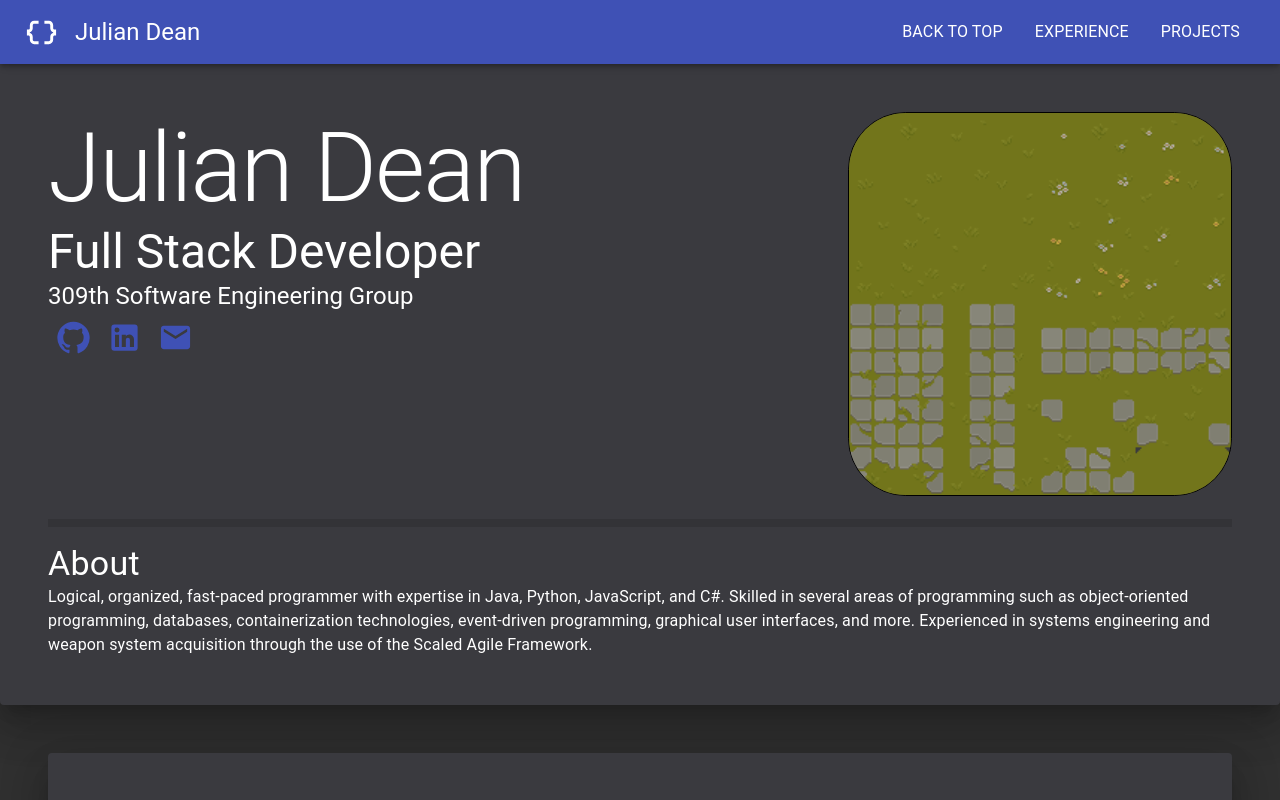
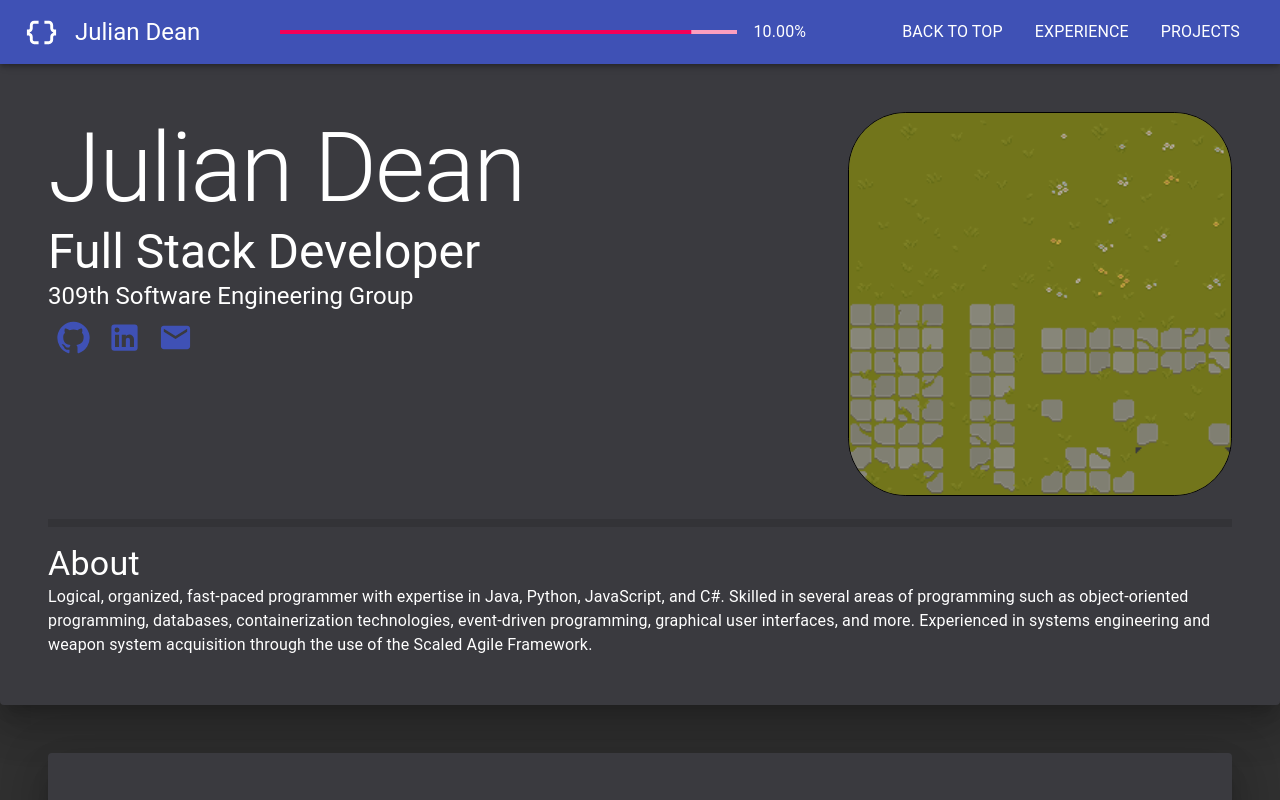
Before and after one commit to JFujitaD/Portfolio, a React (Create React App) app: page / in a window 1280 px wide. Shown: the top 800 px of the page. Built offline with nearby package versions, Linux system fonts and the light colour scheme.

Commit message:
Added progress bar

```diff
--- a/src/App.js
+++ b/src/App.js
@@ -8,13 +8,18 @@ import AppContext from './AppContext';
 import { useState } from 'react';
 
 function App() {
-  const [ progress, setProgress ] = useState(0.0);
+  const [ progress, setProgress ] = useState(1);
+  const activityTotal = 10; // Total number of interactions the page can have
+  const updateProgress = () => {
+    setProgress(progress + 1);
+  };
 
   return (
     <div className="App">
       <AppContext.Provider value={{
+        activityTotal,
         progress,
-        setProgress,
+        updateProgress,
       }}>
         <ThemeProvider theme={theme}>
           <CssBaseline />
--- a/src/components/app-shell/AppShell.jsx
+++ b/src/components/app-shell/AppShell.jsx
@@ -1,19 +1,29 @@
-import { AppBar, Box, List, ListItem, ListItemButton, ListItemText, Toolbar, Typography } from "@mui/material";
+import { AppBar, Box, LinearProgress, List, ListItem, ListItemButton, ListItemText, Toolbar, Typography } from "@mui/material";
 import DataObjectIcon from '@mui/icons-material/DataObject';
 import { useContext } from "react";
 import AppContext from "../../AppContext";
 
 const AppShell = () => {
     const appContext = useContext(AppContext);
+    const progress = appContext.progress;
+    const activityTotal = appContext.activityTotal;
 
     return (
-        <Box sx={{ flexGrow: 1 }}>
+        <Box sx={{ display: 'flex' }}>
             <AppBar>
                 <Toolbar>
                     <DataObjectIcon fontSize="large" edge='start' sx={{ marginRight: 2 }}/>
-                    <Typography variant='h5' sx={{ flexGrow: 1 }}>
+                    <Typography variant='h5'>
                         Julian Dean
                     </Typography>
+                    <Box sx={{ flexGrow: 1, marginLeft: 10, marginRight: 2 }}>
+                        <LinearProgress color='secondary' variant='determinate' value={90} />
+                    </Box>
+                    <Box sx={{ marginRight: 10 }}>
+                        <Typography variant='body'>
+                            {`${(100 * progress / activityTotal).toFixed(2)}%`}
+                        </Typography>
+                    </Box>
                     <List>
                         <ListItem disablePadding>
                             <ListItemButton href='#'>
```
